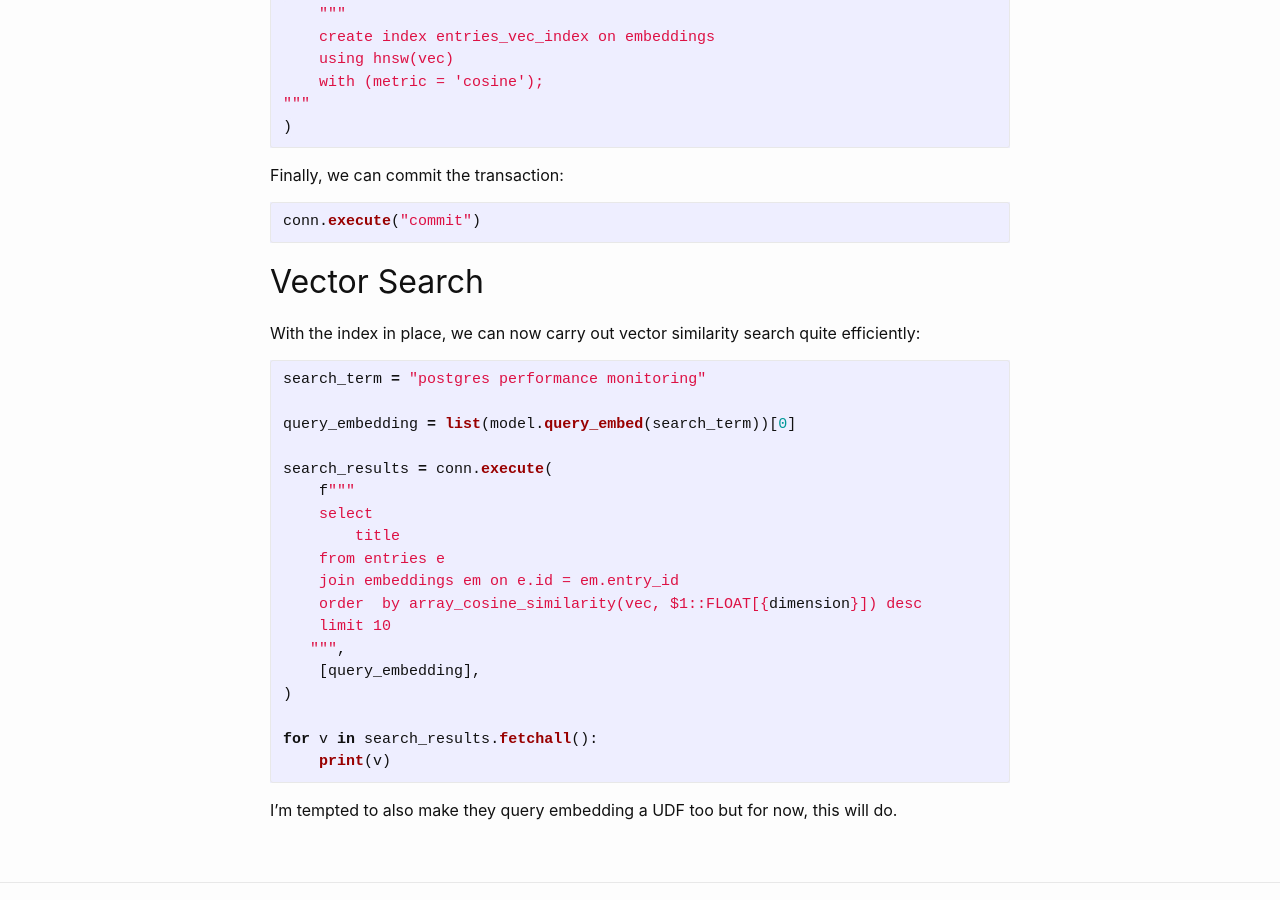
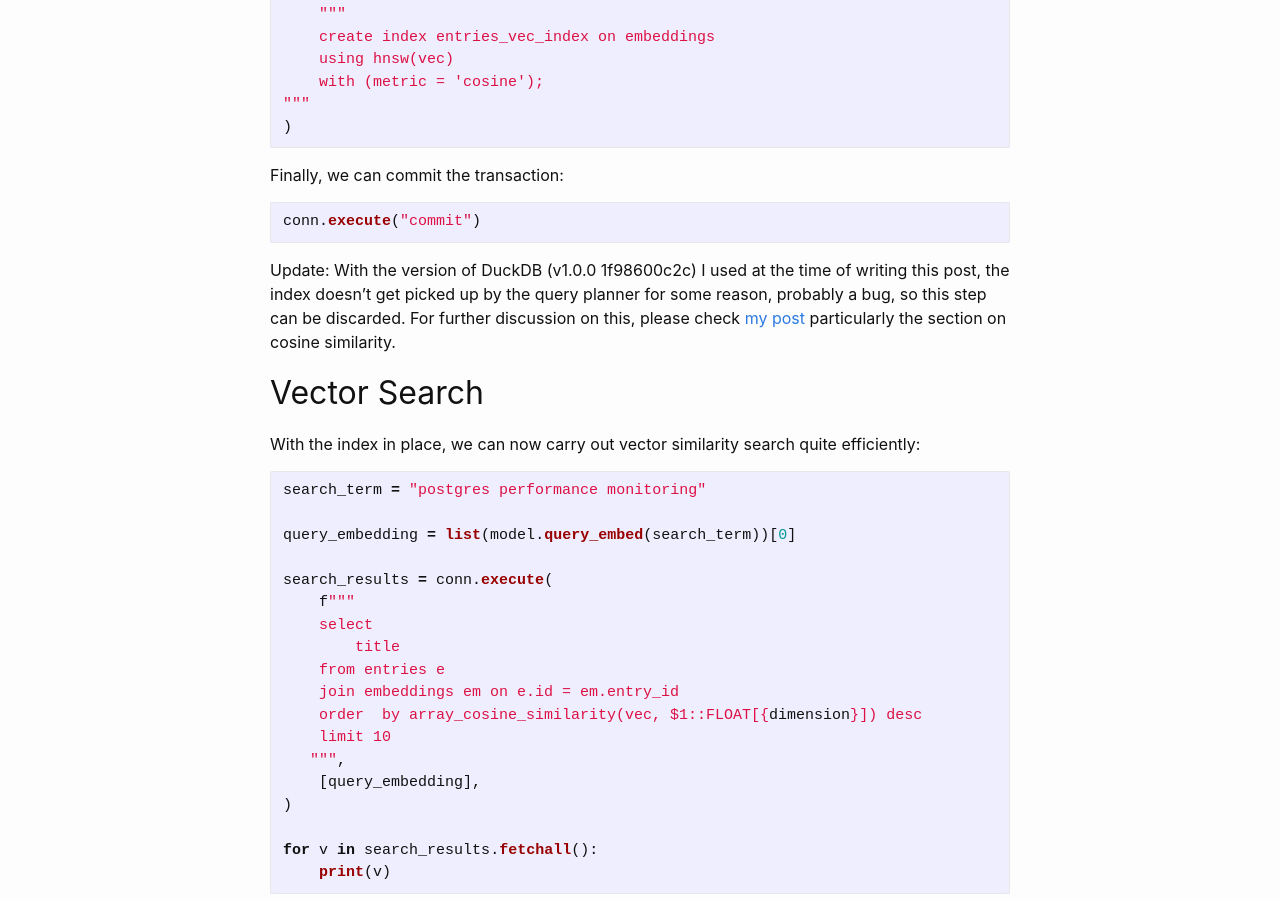
Before and after one commit to bnmoch3/blog, a Jekyll site: the page built from _posts/2024-08-03-vector-search.md, in a window 1280 px wide and 900 px high, scrolled down 3032 px. Built offline with Jekyll 4.4.1, drawn with Linux system fonts in a browser that asks for light colours.

Commit message:
Make update

````diff
--- a/_posts/2024-08-03-vector-search.md
+++ b/_posts/2024-08-03-vector-search.md
@@ -173,6 +173,12 @@ Finally, we can commit the transaction:
 conn.execute("commit")
 ```
 
+Update: With the version of DuckDB (v1.0.0 1f98600c2c) I used at the time of
+writing this post, the index doesn't get picked up by the query planner for some
+reason, probably a bug, so this step can be discarded. For further discussion on
+this, please check [my post](/blog/vss-duckdb-caveats) particularly the section
+on cosine similarity.
+
 ## Vector Search
 
 With the index in place, we can now carry out vector similarity search quite
````
